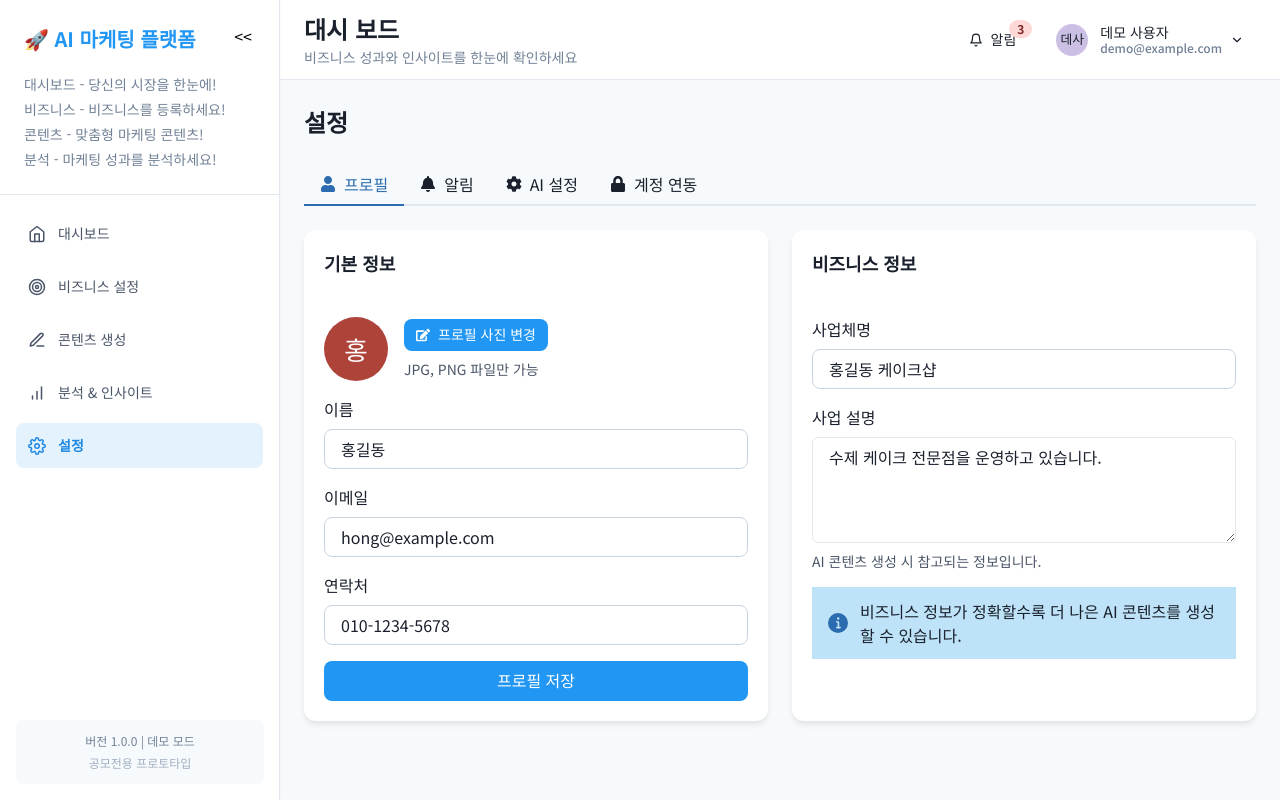
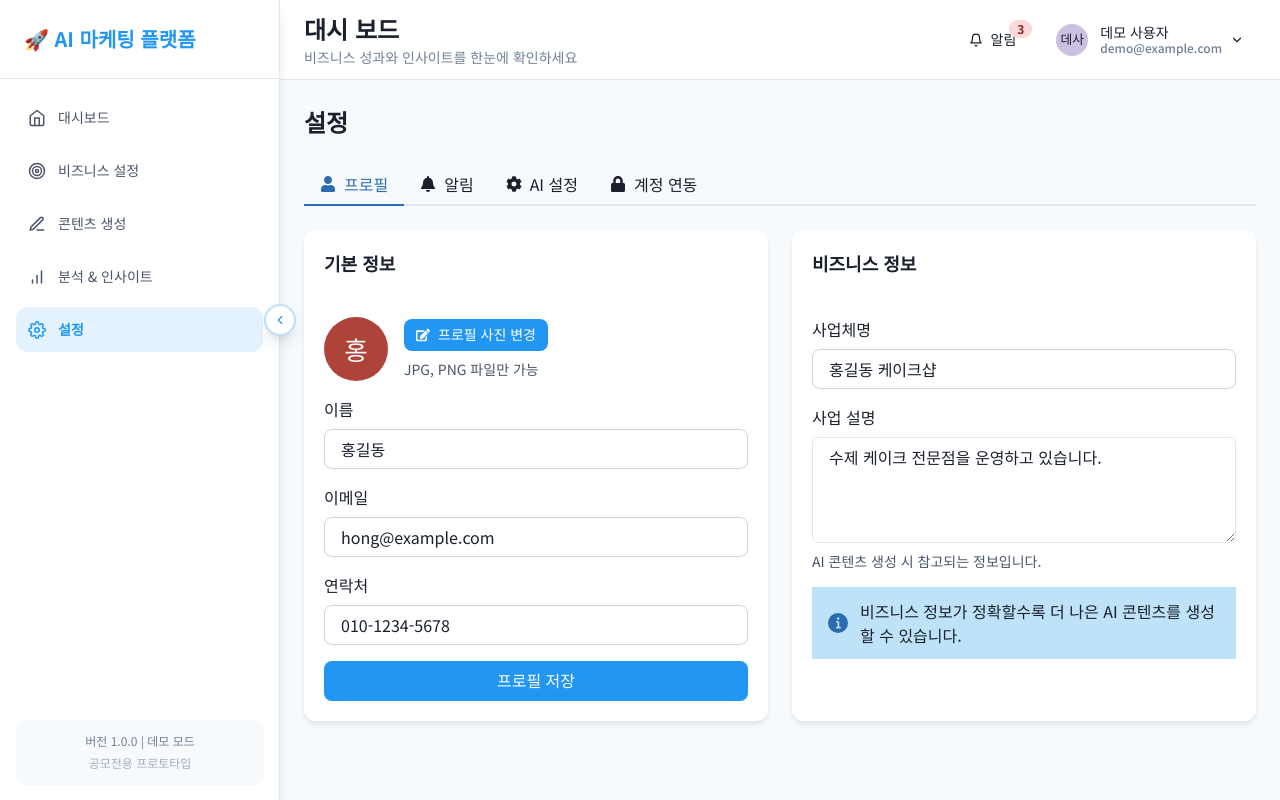
Before and after one commit to HaeungLee/Marketing-Platform, a React (Vite) app in the folder frontend/: page /app/settings in a window 1280 px wide. Built offline with nearby package versions, Linux system fonts and the light colour scheme.

Commit message:
사이드바랑 홈버튼 수정

```diff
--- a/frontend/src/components/Layout.tsx
+++ b/frontend/src/components/Layout.tsx
@@ -1,24 +1,24 @@
-import React from 'react'
-import { Outlet } from 'react-router-dom'
-import { Box, Flex } from '@chakra-ui/react'
-import Sidebar from './Sidebar'
-import Header from './Header'
+import React from "react";
+import { Outlet } from "react-router-dom";
+import { Box, Flex } from "@chakra-ui/react";
+import Sidebar from "./Sidebar";
+import Header from "./Header";
 
 const Layout: React.FC = () => {
   return (
-    <Flex h="100vh">
+    <Flex h="100vh" position="relative">
       {/* 사이드바 */}
       <Sidebar />
 
       {/* 메인 콘텐츠 영역 */}
-      <Box flex="1" bg="gray.50">
+      <Box flex="1" bg="gray.50" overflow="hidden">
         <Header />
         <Box p={6} overflow="auto" h="calc(100vh - 80px)">
           <Outlet />
         </Box>
       </Box>
     </Flex>
-  )
-}
+  );
+};
 
-export default Layout
+export default Layout;
--- a/frontend/src/components/Sidebar.tsx
+++ b/frontend/src/components/Sidebar.tsx
@@ -6,6 +6,9 @@ import {
   Icon,
   Text,
   useColorModeValue,
+  IconButton,
+  Tooltip,
+  Flex,
 } from "@chakra-ui/react";
 import { Link as RouterLink, useLocation } from "react-router-dom";
 import {
@@ -15,6 +18,8 @@ import {
   FiSettings,
   FiTarget,
   FiTrendingUp,
+  FiChevronLeft,
+  FiChevronRight,
 } from "react-icons/fi";
 
 const menuItems = [
@@ -26,40 +31,44 @@ const menuItems = [
 ];
 
 const Sidebar: React.FC = () => {
-  const [isVisible, setIsVisible] = useState(true);
+  const [isCollapsed, setIsCollapsed] = useState(false);
   const location = useLocation();
   const bg = useColorModeValue("white", "gray.800");
   const borderColor = useColorModeValue("gray.200", "gray.700");
+  const buttonBg = useColorModeValue("white", "gray.700");
+  const buttonHoverBg = useColorModeValue("gray.50", "gray.600");
 
   return (
-    <>
     <Box position="relative">
       <Box
-          w="280px"
+        w={isCollapsed ? "80px" : "280px"}
         h="100vh"
         bg={bg}
         borderRight="1px"
         borderColor={borderColor}
-          boxShadow="sm"
-          display={isVisible ? "block" : "none"}
+        boxShadow={isCollapsed ? "sm" : "lg"}
+        transition="all 0.3s cubic-bezier(0.4, 0, 0.2, 1)"
+        overflow="hidden"
       >
         {/* 로고 영역 */}
-          <Box p={6} borderBottom="1px" borderColor={borderColor}>
-            <Text fontSize="xl" fontWeight="bold" color="brand.500">
-              🚀 AI 마케팅 플랫폼
+        <Box
+          p={isCollapsed ? 4 : 6}
+          borderBottom="1px"
+          borderColor={borderColor}
+          textAlign={isCollapsed ? "center" : "left"}
+          transition="all 0.3s"
+        >
+          <Link as={RouterLink} to="/" _hover={{ textDecoration: "none" }}>
+            <Text
+              fontSize={isCollapsed ? "2xl" : "xl"}
+              fontWeight="bold"
+              color="brand.500"
+              cursor="pointer"
+              transition="all 0.3s"
+            >
+              {isCollapsed ? "🚀" : "🚀 AI 마케팅 플랫폼"}
             </Text>
-            <Text fontSize="sm" color="gray.500" mt={5}>
-              대시보드 - 당신의 시장을 한눈에!
-            </Text>
-            <Text fontSize="sm" color="gray.500" mt={1}>
-              비즈니스 - 비즈니스를 등록하세요!
-            </Text>
-            <Text fontSize="sm" color="gray.500" mt={1}>
-              콘텐츠 - 맞춤형 마케팅 콘텐츠!
-            </Text>
-            <Text fontSize="sm" color="gray.500" mt={1}>
-              분석 - 마케팅 성과를 분석하세요!
-            </Text>
+          </Link>
         </Box>
 
         {/* 메뉴 아이템들 */}
@@ -68,35 +77,64 @@ const Sidebar: React.FC = () => {
             const isActive = location.pathname === item.path;
 
             return (
+              <Tooltip
+                key={item.path}
+                label={isCollapsed ? item.label : ""}
+                placement="right"
+                hasArrow
+                bg="brand.500"
+                openDelay={200}
+              >
                 <Link
-                  key={item.path}
                   as={RouterLink}
                   to={item.path}
                   display="flex"
                   alignItems="center"
                   p={3}
-                  borderRadius="lg"
+                  borderRadius="xl"
                   bg={isActive ? "brand.50" : "transparent"}
-                  color={isActive ? "brand.600" : "gray.600"}
+                  color={isActive ? "brand.500" : "gray.600"}
                   fontWeight={isActive ? "600" : "400"}
                   _hover={{
                     bg: isActive ? "brand.100" : "gray.100",
-                    color: isActive ? "brand.700" : "gray.800",
+                    color: isActive ? "brand.600" : "gray.800",
                     transform: "translateX(4px)",
                   }}
-                  transition="all 0.2s"
+                  transition="all 0.2s ease"
                   textDecoration="none"
                 >
-                  <Icon as={item.icon} mr={3} fontSize="lg" />
-                  <Text fontSize="sm">{item.label}</Text>
+                  <Icon
+                    as={item.icon}
+                    fontSize={isCollapsed ? "xl" : "lg"}
+                    transition="all 0.2s"
+                  />
+                  {!isCollapsed && (
+                    <Text
+                      fontSize="sm"
+                      ml={3}
+                      opacity="1"
+                      transition="all 0.2s"
+                    >
+                      {item.label}
+                    </Text>
+                  )}
                 </Link>
+              </Tooltip>
             );
           })}
         </VStack>
 
         {/* 하단 정보 */}
-          <Box position="absolute" bottom={4} left={4} right={4}>
-            <Box p={3} bg="gray.50" borderRadius="lg">
+        <Box
+          position="absolute"
+          bottom={4}
+          left={4}
+          right={4}
+          opacity={isCollapsed ? 0 : 1}
+          transform={isCollapsed ? "translateX(-20px)" : "translateX(0)"}
+          transition="all 0.3s"
+        >
+          <Box p={3} bg="gray.50" borderRadius="xl" boxShadow="sm">
             <Text fontSize="xs" color="gray.500" textAlign="center">
               버전 1.0.0 | 데모 모드
             </Text>
@@ -108,22 +146,33 @@ const Sidebar: React.FC = () => {
       </Box>
 
       {/* 토글 버튼 */}
-        <Box position="absolute" top={4} right={4}>
-          <button
-            onClick={() => setIsVisible(!isVisible)}
-            style={{
-              backgroundColor: "brand.500",
-              color: "black",
-              padding: "8px 12px",
-              borderRadius: "4px",
-              cursor: "pointer",
+      <IconButton
+        aria-label={isCollapsed ? "Expand sidebar" : "Collapse sidebar"}
+        icon={isCollapsed ? <FiChevronRight /> : <FiChevronLeft />}
+        position="absolute"
+        top="40%"
+        right={isCollapsed ? "-12px" : "-16px"}
+        transform="translateY(-50%)"
+        borderRadius="full"
+        bg={buttonBg}
+        color="brand.500"
+        size="sm"
+        boxShadow="lg"
+        border="2px solid"
+        borderColor="brand.100"
+        _hover={{
+          bg: buttonHoverBg,
+          transform: "translateY(-50%) scale(1.1)",
         }}
-          >
-            {isVisible ? "<<" : ">>"}
-          </button>
+        _active={{
+          bg: buttonHoverBg,
+          transform: "translateY(-50%) scale(0.95)",
+        }}
+        onClick={() => setIsCollapsed(!isCollapsed)}
+        zIndex="1"
+        transition="all 0.2s"
+      />
     </Box>
-      </Box>
-    </>
   );
 };
 
```
Also changed, not shown: 1 other file (tests, documents, lock files or other folders). Lines whose indentation alone changed are shown as unchanged.
